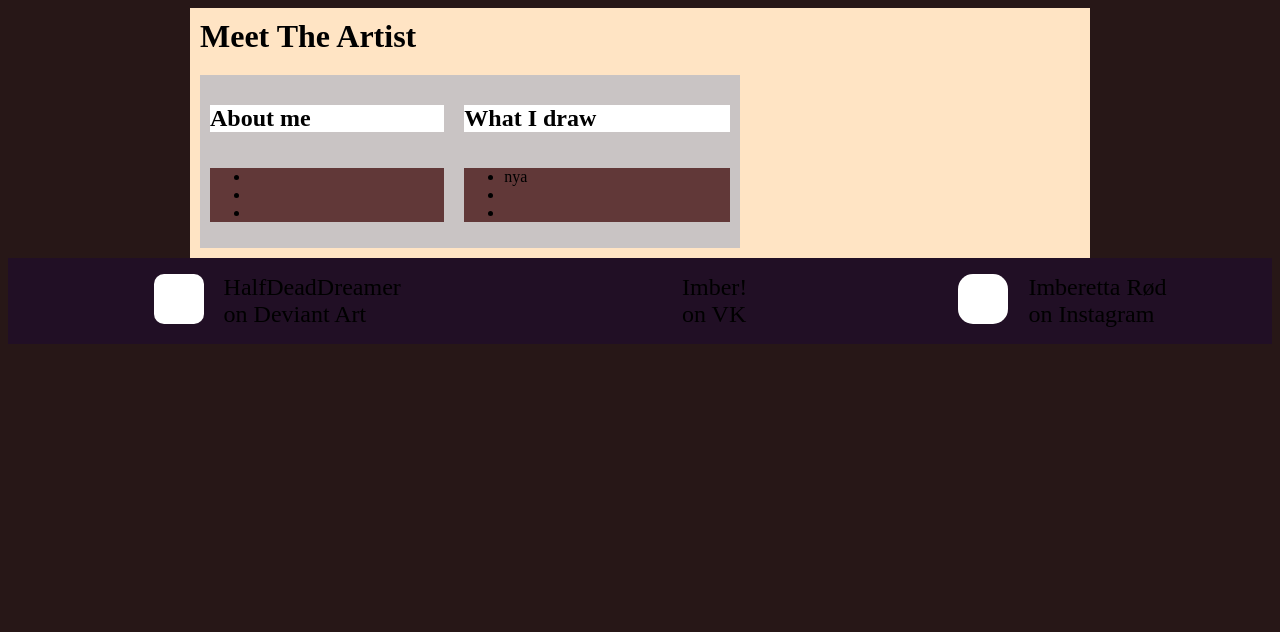
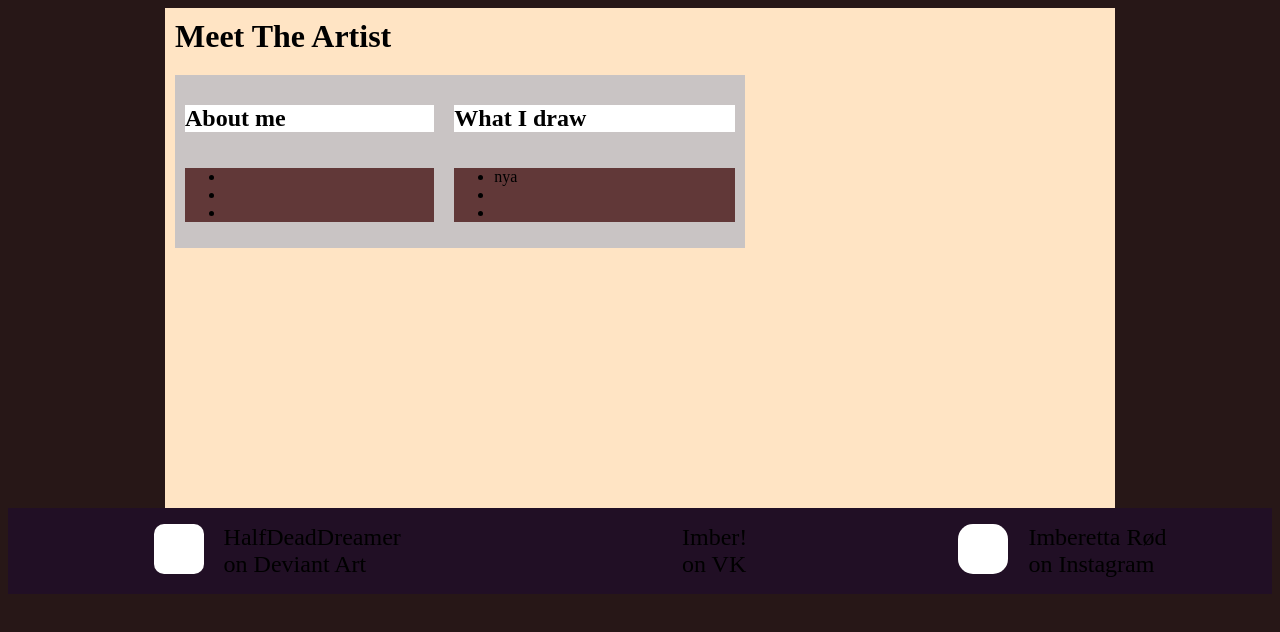
Before and after one commit to imberette/gallery, a plain HTML site: page index.html in a window 1280 px wide. Drawn offline with Linux system fonts and the light colour scheme.

Commit message:
height change

```diff
--- a/style/header.css
+++ b/style/header.css
@@ -6,7 +6,8 @@
   display: flex;
   flex-direction: column;
   justify-content: flex-start;
-  width: 900px;
+  width: 950px;
+  height: 500px;
 }
 
 .header_title {
```
